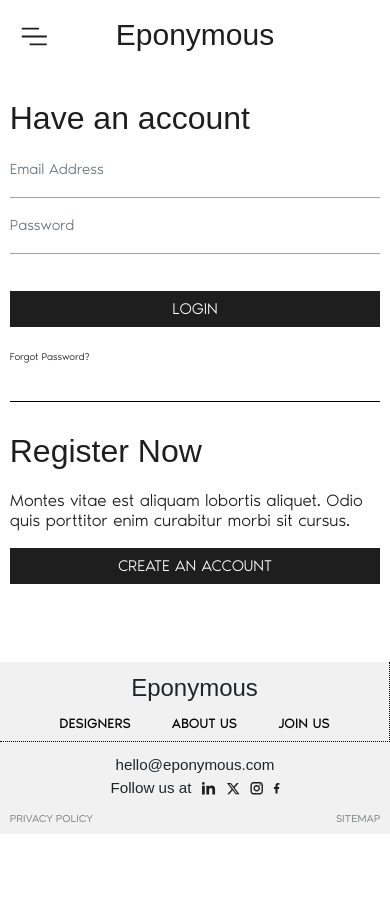
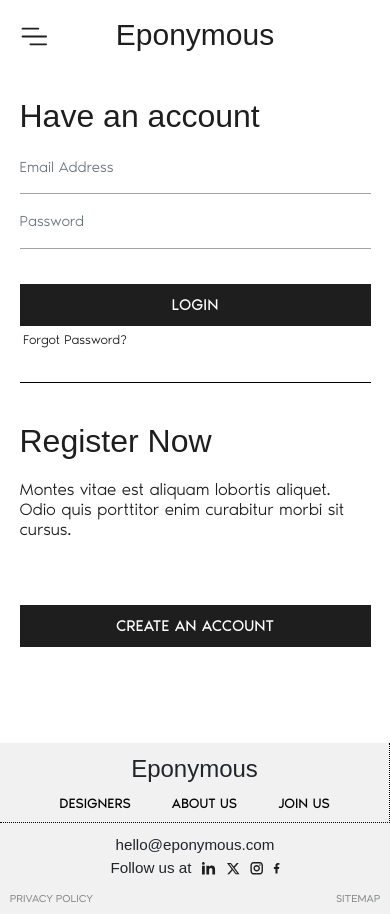
Before and after one commit to Aweganyz/Eponymous, a React (Create React App) app in the folder frontend/: page /login in a window 390 px wide. Before the commit the page ends 844 px from the top, so only its background shows below. Built offline with nearby package versions, Linux system fonts and the light colour scheme; no server answers; a web font is replaced by a local one.

Commit message:
Update Login.css

```diff
--- a/frontend/src/styles/Login.css
+++ b/frontend/src/styles/Login.css
@@ -7,7 +7,7 @@
 }
 .headerlogin{
     width: 100%;
-    padding: 3% 0;
+    padding: 2% 0;
     display: flex;
     justify-content: center;
 }
@@ -39,7 +39,8 @@
 }
 .innerlogin{
     width: 90%;
-    font-family: nair400;
+    font-family: nair400Regu;
+    letter-spacing: 0.0146vw;
     font-size: 0.8vw;
     line-height: 0.8vw;
     font-weight:400;
@@ -49,7 +50,7 @@
 .innerlogin22{
     display: none;
     width: 90%;
-    font-family: nair400;
+    font-family: nair400Regu;
     font-size: 0.8vw;
     line-height: 0.8vw;
     font-weight:400;
@@ -86,7 +87,7 @@
 }
 .linelogin{
     width: 1px;
-    height: 95%;
+    height: 91%;
     background-color: rgba(0, 0, 0, 1);
 }
 .lineloginrrr{
@@ -120,18 +121,19 @@
     color: rgba(30, 30, 30, 1);
 }
 .helpf{
-    padding-top: 2%;
+    padding-top: 4%;
 }
 .help{
-    padding-top: 7.5%;
+    padding-top: 10%;
 }
 
 .btnlogin{
-    font-family: nair400;
+    font-family: nair400Regu;
     font-size: 1.04vw;
     line-height: 1.04vw;
     font-weight:400;
     margin-top: 14%;
+    letter-spacing: 0.01046vw;
     /* border: 1px solid red;  */
     background: transparent;
     width: 100%;
@@ -143,8 +145,8 @@
 }
 .fpass{
     font-family: nair400;
-    font-size: 1.3vw;
-    line-height: 1.5vw;
+    font-size: 1vw;
+    line-height: 0.5vw;
     font-weight:300 ;
     padding-top: 1%;
     /* padding: 0; */
@@ -278,7 +280,7 @@ input[type="file"] {
         line-height: 15px;
       }
     .wrapperinner{
-        width: 95%;
+        width: 90%;
         padding-bottom:20%;
         display: inline;
         /* border: 1px solid red; */
@@ -287,7 +289,7 @@ input[type="file"] {
         display: none ;
      }
      .wrapperinner2{
-        width: 95%;
+        width: 90%;
         /* border: 1px solid red; */
         display: inline;
         padding-bottom: 18%;
@@ -308,7 +310,7 @@ input[type="file"] {
     }
      .linelogin{
         width: 100%;
-        margin: 4% 0;
+        margin: 7% 0;
         height: 1px;
      }
      .loginleft{
@@ -319,7 +321,7 @@ input[type="file"] {
      display: none;
     }
      #secondbtn{
-        margin: 0;
+        margin-top: 14%;
      }
      .btnlogin{
         margin: 5% 0;
@@ -338,15 +340,17 @@ input[type="file"] {
 
     }
     .btnlogin{
+        padding: 4% 0;
         margin-top: 10%;
   font-size: 16px;
 line-height: 14px;
 }
 .fpass{
     padding: 0;
-    margin: 0;
-    font-size: 10px;
-    line-height: 22px;
+    margin-top:-1% ;
+    padding-left: 1%;
+    font-size: 13px;
+    line-height: 0.5px;
 }
 .pararegiste{
     width: 100%;
@@ -355,13 +359,13 @@ line-height: 14px;
 }
 
 #Acco1{
-    font-size: 20px;
-    line-height: 24px
+    font-size: 16px;
+    line-height: 16px
 }
 
 .innerbod{
-    font-size: 20px;
-    line-height: 24px
+    font-size: 16px;
+    line-height: 16px
 }
 .pararegiste1{
     font-size: 17px;
@@ -392,6 +396,10 @@ display: inline;
     padding-top: 8%;
 }
 .innerlogin22{
+    width: 100%;
+    /* border: 1px solid red; */
+    margin-left: auto;
+    margin-right: auto;
     display: block;
     margin-top: 8%;
     font-size: 15px;
```
